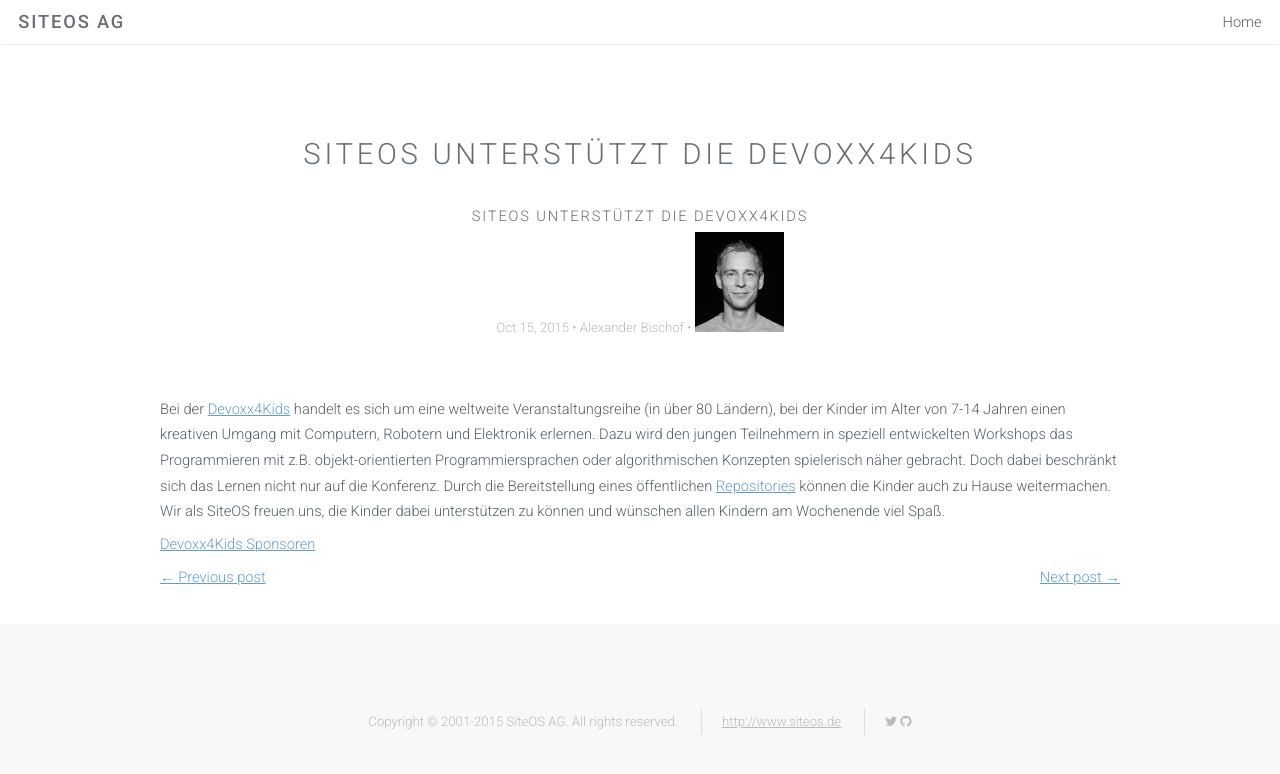
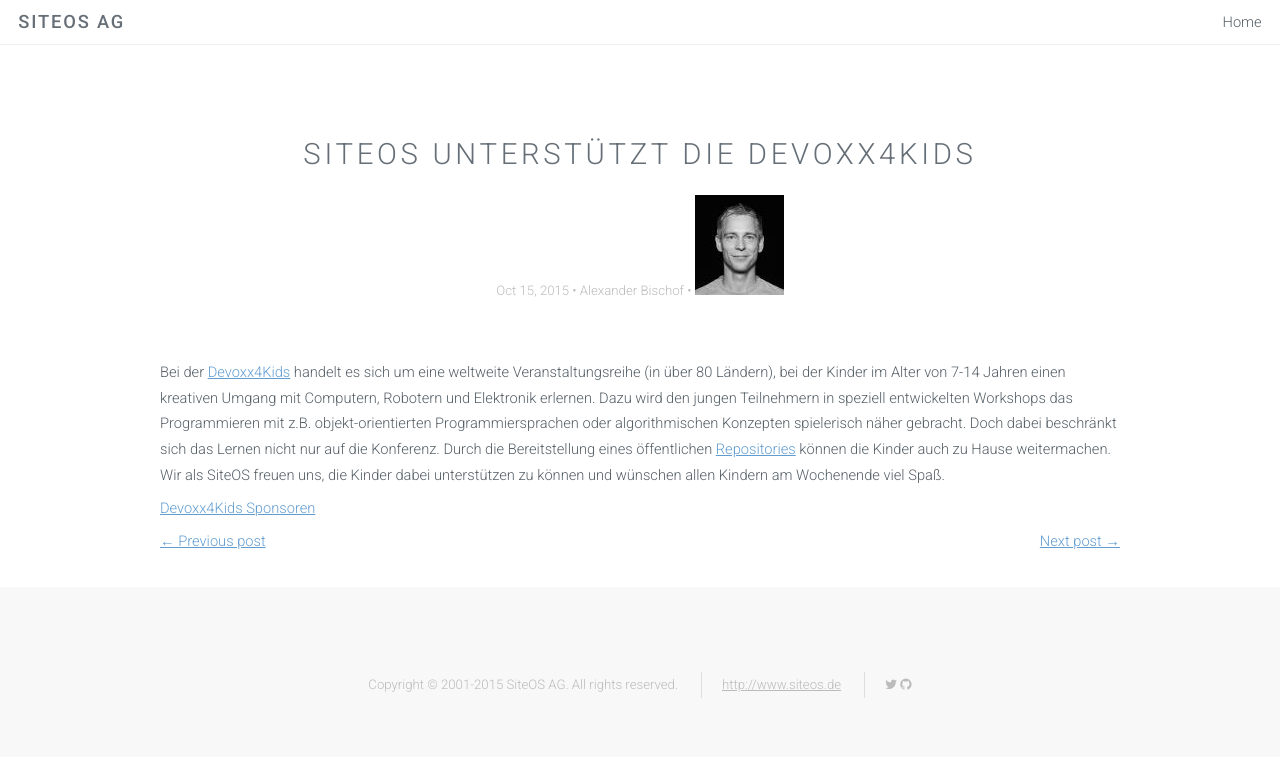
Before and after one commit to SiteOS/siteos.github.io, a Jekyll site: the page built from _posts/2015-10-15-Siteos-Unterstuetzt-Devoxx4kids.markdown, in a window 1280 px wide. Shown: the top 774 px of the page. Built offline with Jekyll 4.4.1, drawn with Linux system fonts in a browser that asks for light colours.

Commit message:
BugFix description title

```diff
--- a/_layouts/post.html
+++ b/_layouts/post.html
@@ -5,7 +5,7 @@
     <article class="container">
         <header class="major">
             <h2 class="post-title">{{ page.title }}</h2>
-            <h4>{{ page.title }}</h4>
+            <h4>{{ page.description }}</h4>
             <p class="post-meta">{{ page.date | date: "%b %-d, %Y" }}{% if page.author %} • {{ page.author }}{% endif%}{% if page.authorkey %} • <img src="{{ site.baseurl }}/images/authors/{{page.authorkey}}.jpg"/>{% endif %}</p>
         </header>
 
```
